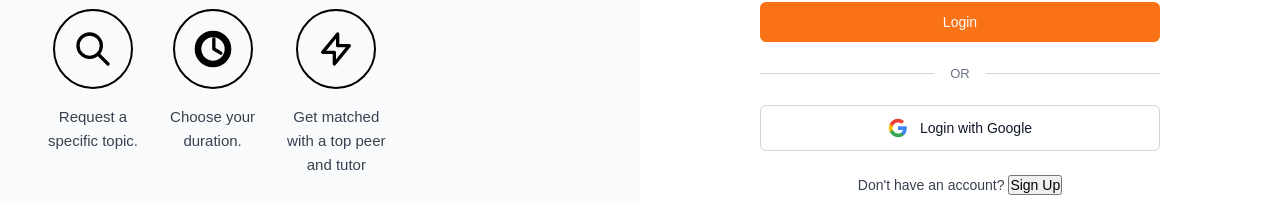
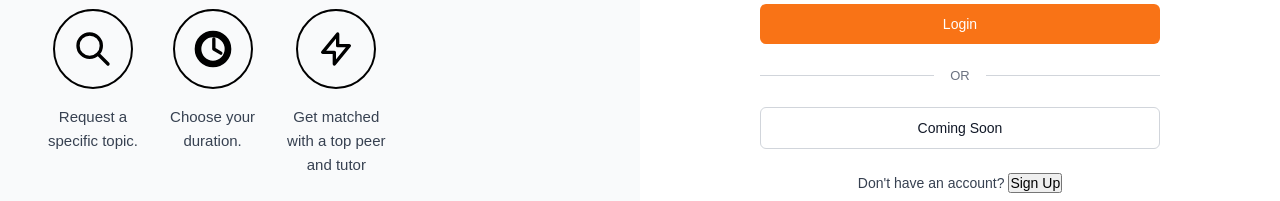
Before and after one commit to Lynchrity/PLTI, a React (Vite) app: page / in a window 1280 px wide. Shown: the part 496-697 px from the top of the page. Built offline with nearby package versions, Linux system fonts and the light colour scheme.

Commit message:
fix:changed the google sign up and login to show coming soon until the feature is added

```diff
--- a/src/pages/Auth.tsx
+++ b/src/pages/Auth.tsx
@@ -2,6 +2,9 @@
 import { supabase } from '../services/supabase';
 import styles from './Auth.module.css';
 
+
+const googleAuthEnabled =
+  import.meta.env.VITE_ENABLE_GOOGLE_AUTH === 'true';
 export function Auth() {
   const [isSignup, setIsSignup] = useState(false);
   const [email, setEmail] = useState('');
@@ -288,15 +291,13 @@
             <button
               onClick={handleGoogleAuth}
               className={styles.googleBtn}
+              disabled={!googleAuthEnabled}
             >
-              <svg className={styles.googleIcon} viewBox="0 0 24 24">
-                <path fill="#4285F4" d="M22.56 12.25c0-.78-.07-1.53-.2-2.25H12v4.26h5.92c-.26 1.37-1.04 2.53-2.21 3.31v2.77h3.57c2.08-1.92 3.28-4.74 3.28-8.09z"/>
-                <path fill="#34A853" d="M12 23c2.97 0 5.46-.98 7.28-2.66l-3.57-2.77c-.98.66-2.23 1.06-3.71 1.06-2.86 0-5.29-1.93-6.16-4.53H2.18v2.84C3.99 20.53 7.7 23 12 23z"/>
-                <path fill="#FBBC05" d="M5.84 14.09c-.22-.66-.35-1.36-.35-2.09s.13-1.43.35-2.09V7.07H2.18C1.43 8.55 1 10.22 1 12s.43 3.45 1.18 4.93l2.85-2.22.81-.62z"/>
-                <path fill="#EA4335" d="M12 5.38c1.62 0 3.06.56 4.21 1.64l3.15-3.15C17.45 2.09 14.97 1 12 1 7.7 1 3.99 3.47 2.18 7.07l3.66 2.84c.87-2.6 3.3-4.53 6.16-4.53z"/>
-              </svg>
-              {isSignup ? 'Sign Up with Google' : 'Login with Google'}
+              {googleAuthEnabled
+                ? 'Login with Google'
+                : 'Coming Soon'}
             </button>
+
 
             {/* Toggle Link */}
             <p className={styles.signUpLink}>
```
Also changed, not shown: 1 other file (tests, documents, lock files or other folders).
